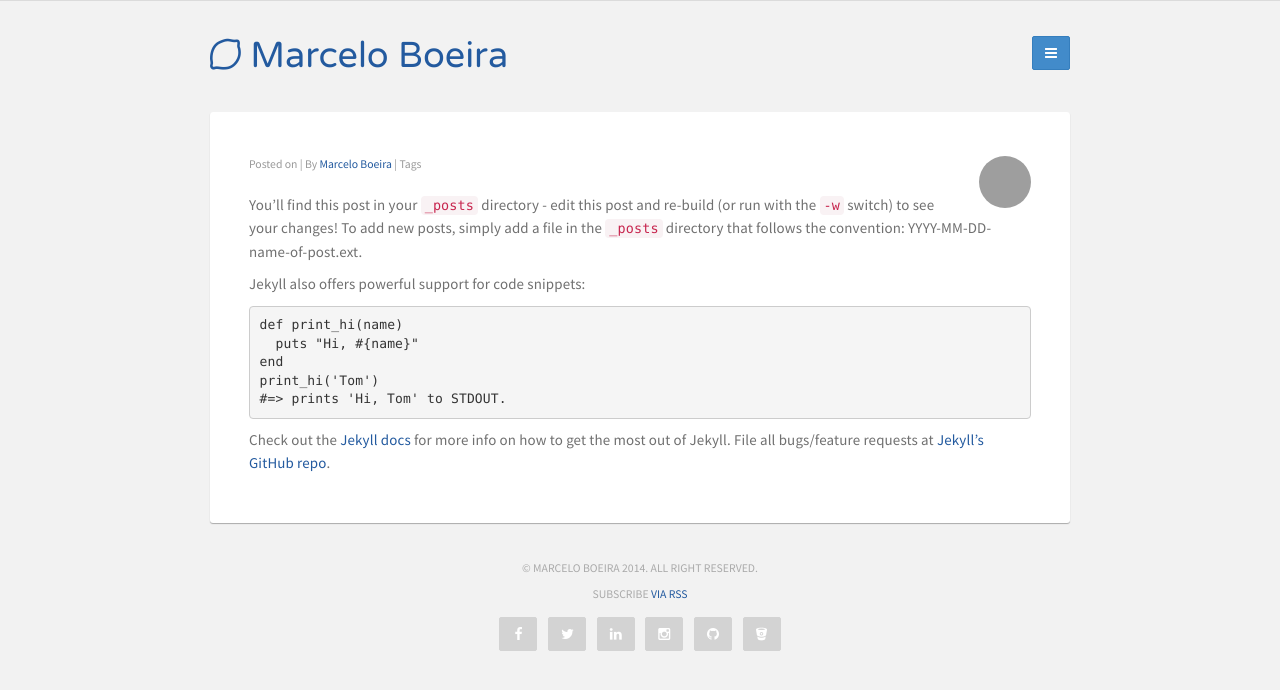
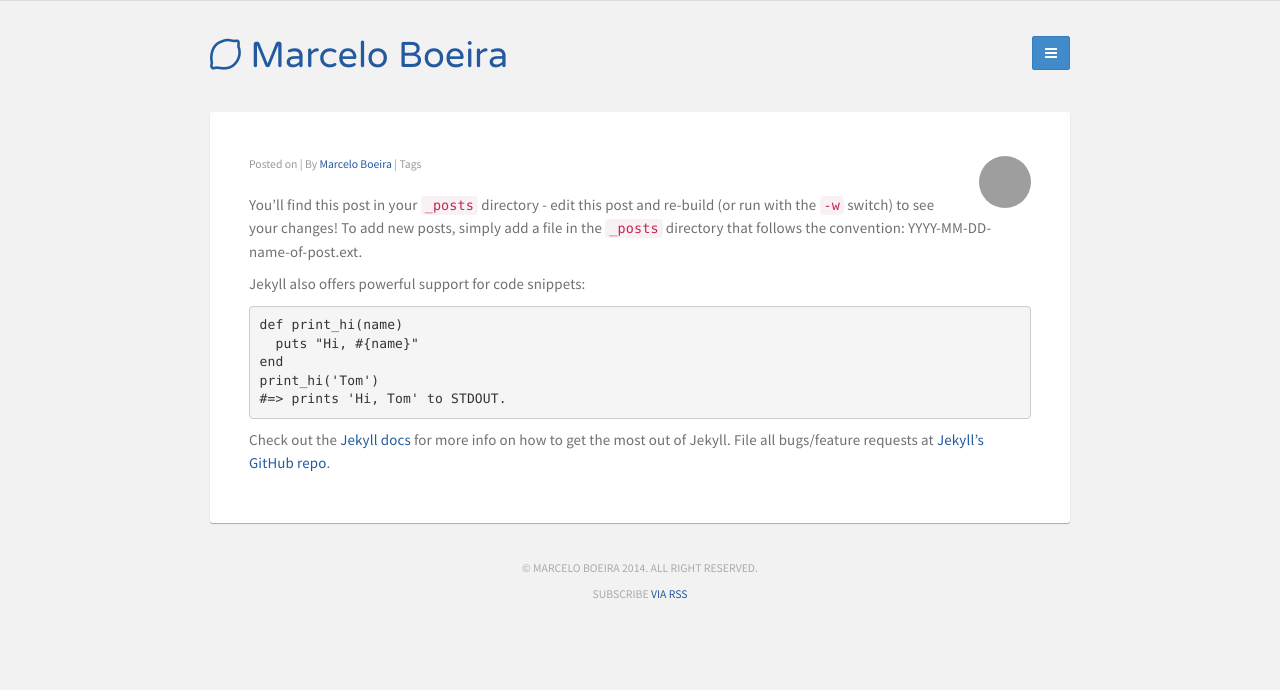
Before and after one commit to marceloboeira/blog, a Jekyll site: the page built from _posts/2014-07-14-welcome-to-jekyll.markdown, in a window 1280 px wide. Shown: the top 690 px of the page. Built offline with Jekyll 4.4.1, drawn with Linux system fonts in a browser that asks for light colours; grey boxes are pictures that could not be loaded.

Commit message:
Social links at includes file...

```diff
--- a/_config.yml
+++ b/_config.yml
@@ -5,11 +5,14 @@
 description: "Marcelo Boeira's blog, weird thoughts about software development, electronic engineering."
 baseurl: ""
 url: ""
+
 facebook_username: b03ir4
 twitter_username: b03ir4
+bitbucket_username:  marceloboeira
 github_username:  marceloboeira
 bitbucket_username:  marceloboeira
 instagram_username:  marceloboeirajr
+linkedin_username: marceloboeira
 
 gravatar_url:	"http://api.vimia.cc/gravatar/?email=marceloboeira@live.com&size=100"
 
--- a/_includes/footer.html
+++ b/_includes/footer.html
@@ -1,27 +1,7 @@
 <footer class="footer">
   <p>© {{site.title}} 2014. All right reserved.</p>
   <p class="rss-subscribe">Subscribe <a href="{{ "/feed.xml" | prepend: site.baseurl }}">via RSS</a></p>
-  <div class="socials-footer">
-    <a class="btn btn-facebook" href="http://fb.me/{{site.facebook_username}}" title="Facebook">
-      <i class="fa fa-facebook"></i>
-    </a>
-    <a class="btn btn-twitter" href="http://twitter.com/{{site.twitter_username}}" title="Twitter">
-      <i class="fa fa-twitter"></i>
-    </a>
-    <a class="btn btn-linkedin" href="#" title="LinkedIn">
-      <i class="fa fa-linkedin"></i>
-    </a>
 
-    <a class="btn btn-instagram" href="#" title="Instagram">
-      <i class="fa fa-instagram"></i>
-    </a>
-    <a class="btn btn-github" href="#" title="GitHub">
-      <i class="fa fa-github"></i>
-    </a>
-    <a class="btn btn-bitbucket" href="#" title="Bitbucket">
-      <i class="fa fa-bitbucket"></i>
-    </a>
-  </div>
 </footer>
 <script>
 (function(i,s,o,g,r,a,m){i['GoogleAnalyticsObject']=r;i[r]=i[r]||function(){
```
Also changed, not shown: _includes/social.html (added, +20 -0 lines).
